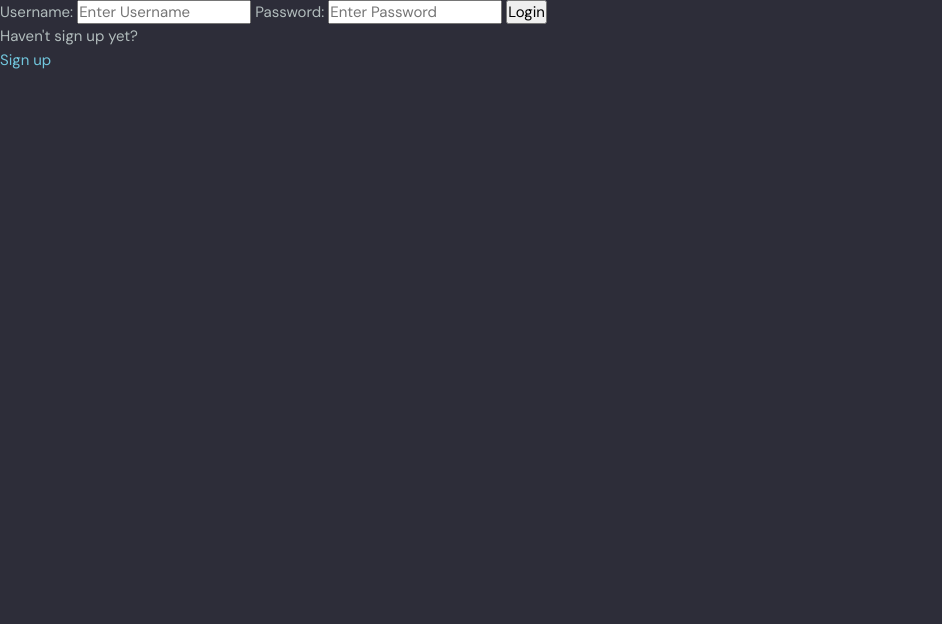
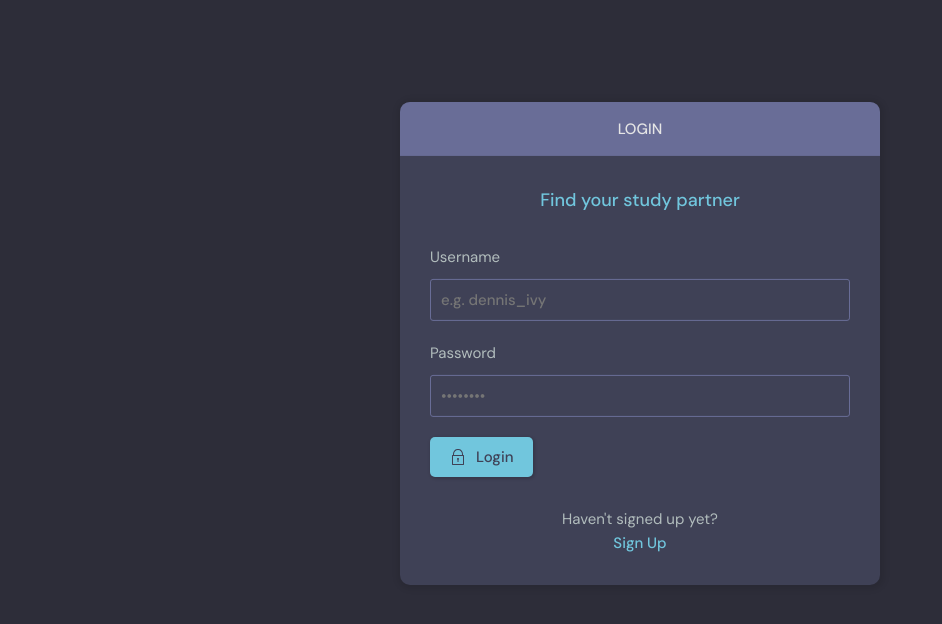
Before and after one commit to MengyiG/MyStudyHub, a Django app: page /login/ in a window 1280 px wide. Shown: the part 76-700 px from the top of the page, without its empty margins (0-942 px from the left). Run offline with Django 4.2, Linux system fonts and the light colour scheme.

Commit message:
login and register

```diff
--- a/base/templates/base/login_register.html
+++ b/base/templates/base/login_register.html
@@ -1,33 +1,98 @@
 {% extends "main.html" %}
 
 {% block content %}
+<main class="auth layout">
 
   {% if page == 'login' %}
-<div>
-    <form method="POST" action="">
+  <div class="container">
+    <div class="layout__box">
+      <div class="layout__boxHeader">
+        <div class="layout__boxTitle">
+          <h3>Login</h3>
+        </div>
+      </div>
+      <div class="layout__body">
+        <h2 class="auth__tagline">Find your study partner</h2>
+
+        <form class="form" action="" method="POST">
           {% csrf_token %}
-        <label for="username">Username:</label>
-        <input type="text" name="username" placeholder="Enter Username">
+          <div class="form__group form__group">
+            <label for="room_name">Username</label>
+            <input id="username" name="username" type="text" placeholder="e.g. dennis_ivy" />
+          </div>
+          <div class="form__group">
+            <label for="password">Password</label>
+            <input id="password" name="password" type="password"
+              placeholder="&bull;&bull;&bull;&bull;&bull;&bull;&bull;&bull;" />
+          </div>
 
-        <label for="password">Password:</label>
-        <input type="password" name="password" placeholder="Enter Password">
+          <button class="btn btn--main" type="submit">
+            <svg version="1.1" xmlns="http://www.w3.org/2000/svg" width="32" height="32" viewBox="0 0 32 32">
+              <title>lock</title>
+              <path
+                d="M27 12h-1v-2c0-5.514-4.486-10-10-10s-10 4.486-10 10v2h-1c-0.553 0-1 0.447-1 1v18c0 0.553 0.447 1 1 1h22c0.553 0 1-0.447 1-1v-18c0-0.553-0.447-1-1-1zM8 10c0-4.411 3.589-8 8-8s8 3.589 8 8v2h-16v-2zM26 30h-20v-16h20v16z">
+              </path>
+              <path
+                d="M15 21.694v4.306h2v-4.306c0.587-0.348 1-0.961 1-1.694 0-1.105-0.895-2-2-2s-2 0.895-2 2c0 0.732 0.413 1.345 1 1.694z">
+              </path>
+            </svg>
 
-        <input type="submit" value="Login">
+            Login
+          </button>
         </form>
-    <p>Haven't sign up yet? </p>
-    <a href="{% url 'register' %}">Sign up</a>
+
+        <div class="auth__action">
+          <p>Haven't signed up yet?</p>
+          <a href="{%url 'register'%}" class="btn btn--link">Sign Up</a>
+        </div>
+      </div>
+    </div>
   </div>
 
   {% else %}
-<div>
-    <form method="POST" action="">
+  <div class="container">
+    <div class="layout__box">
+      <div class="layout__boxHeader">
+        <div class="layout__boxTitle">
+          <h3>Register</h3>
+        </div>
+      </div>
+      <div class="layout__body">
+        <h2 class="auth__tagline">Find your study partner</h2>
+
+        <form class="form" action="" method="POST">
           {% csrf_token %}
-        {{ form.as_p }}
-        <input type="submit" value="Register">
+
+          {% for field in form %}
+          <div class="form__group form__group">
+            <label for="room_name">{{field.label}}</label>
+            {{field}}
+          </div>
+          {% endfor %}
+
+          <button class="btn btn--main" type="submit">
+            <svg version="1.1" xmlns="http://www.w3.org/2000/svg" width="32" height="32" viewBox="0 0 32 32">
+              <title>lock</title>
+              <path
+                d="M27 12h-1v-2c0-5.514-4.486-10-10-10s-10 4.486-10 10v2h-1c-0.553 0-1 0.447-1 1v18c0 0.553 0.447 1 1 1h22c0.553 0 1-0.447 1-1v-18c0-0.553-0.447-1-1-1zM8 10c0-4.411 3.589-8 8-8s8 3.589 8 8v2h-16v-2zM26 30h-20v-16h20v16z">
+              </path>
+              <path
+                d="M15 21.694v4.306h2v-4.306c0.587-0.348 1-0.961 1-1.694 0-1.105-0.895-2-2-2s-2 0.895-2 2c0 0.732 0.413 1.345 1 1.694z">
+              </path>
+            </svg>
+
+            Register
+          </button>
         </form>
-    <p>Already signed up? </p>
-    <a href="{% url 'login' %}">Login</a>
+
+        <div class="auth__action">
+          <p>Already registered?</p>
+          <a href="{%url 'login'%}" class="btn btn--link">Sign Up</a>
         </div>
-{%endif%}
+      </div>
+    </div>
+  </div>
+  {% endif %}
+</main>
 
 {% endblock content %}
--- a/base/templates/base/update-user.html
+++ b/base/templates/base/update-user.html
@@ -29,7 +29,7 @@
           {% endfor %}
 
           <div class="form__action">
-            <a class="btn btn--dark" href="index.html">Cancel</a>
+            <a class="btn btn--dark" href="{% url 'home'%}">Cancel</a>
             <button class="btn btn--main" type="submit">Update</button>
           </div>
         </form>
```
Also changed, not shown: base/templates/base/delete.html (+32 -6 lines), base/templates/base/delete_old.html (added, +13 -0 lines), base/templates/base/login_register_old.html (added, +33 -0 lines), db.sqlite3. Lines whose indentation alone changed are shown as unchanged.
